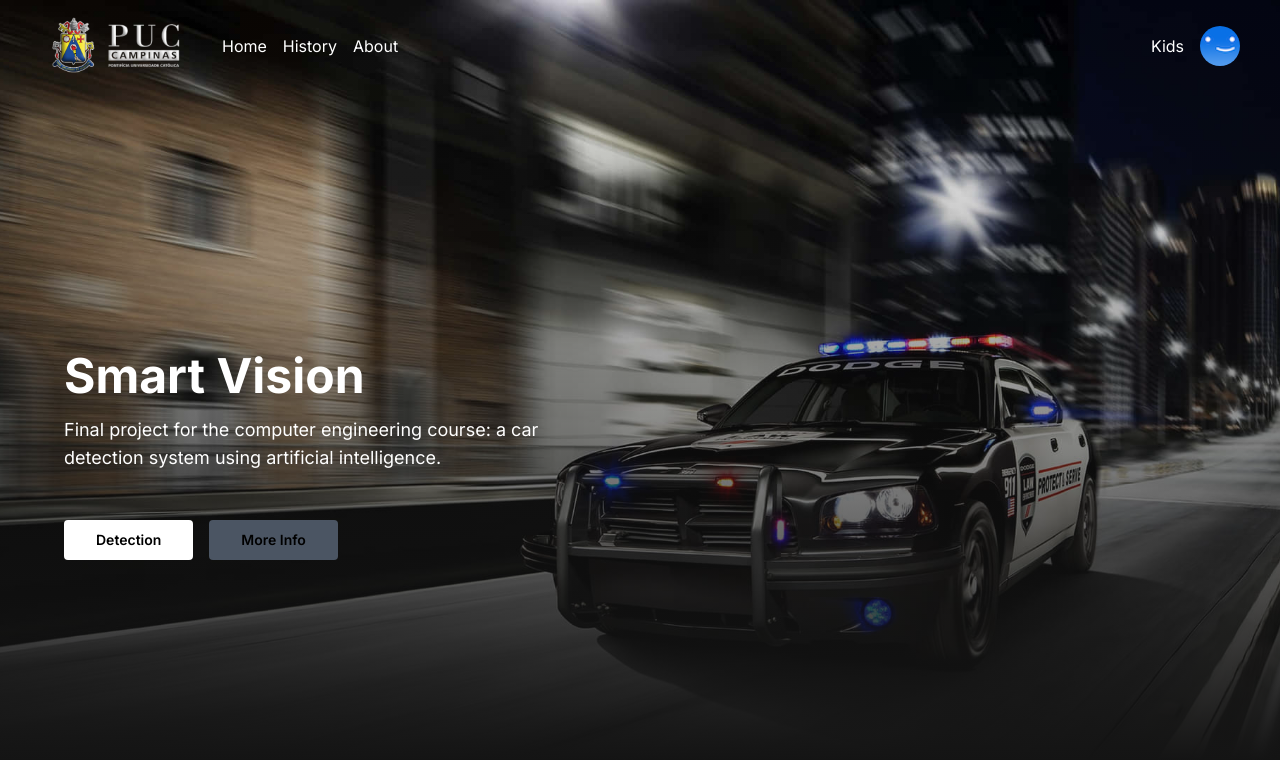
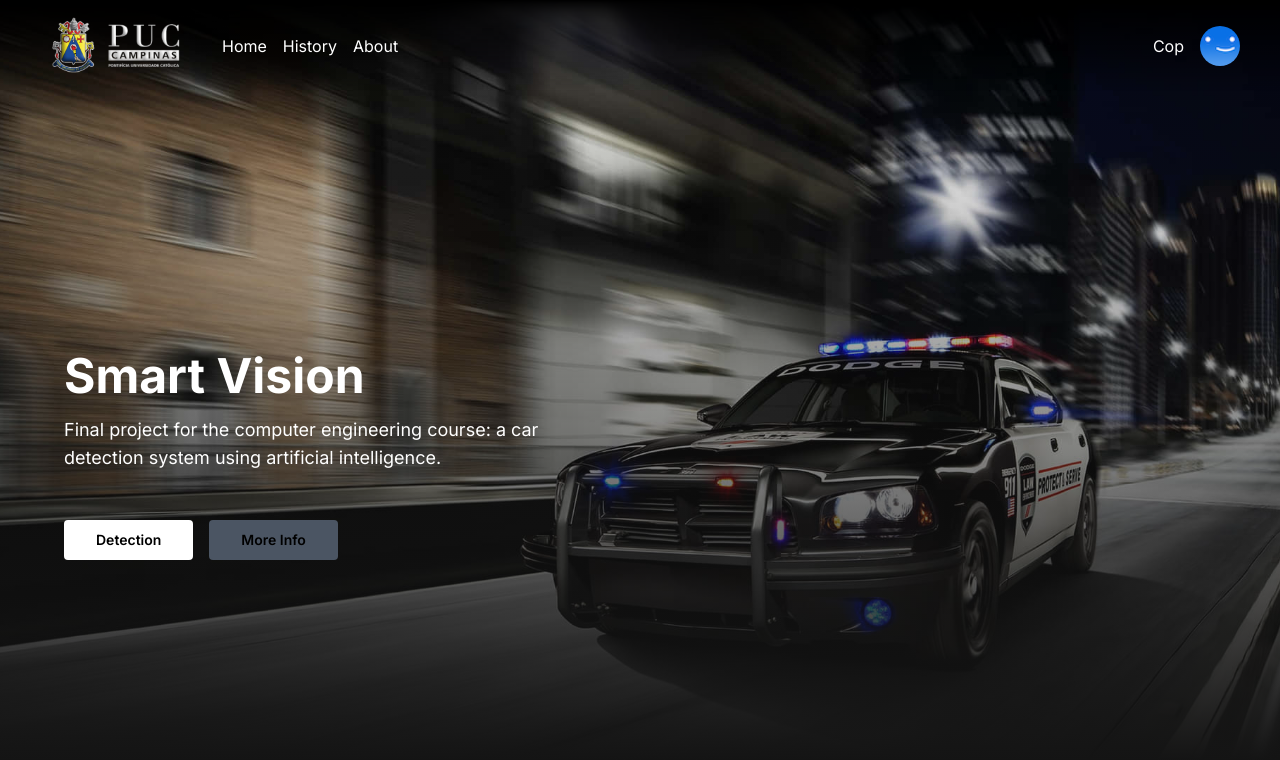
Before and after one commit to bruno-silverio/smart-vision, a Next.js app: page / in a window 1280 px wide. Shown: the top 760 px of the page. Built offline with nearby package versions, Linux system fonts and the light colour scheme.

Commit message:
refactor: separate header

```diff
--- a/src/app/components/Header.tsx
+++ b/src/app/components/Header.tsx
@@ -1,67 +1,18 @@
 'use client';
 
-import Image from 'next/image';
-import React, { useEffect, useState } from 'react';
-
-const useScroll = () => {
-  const [isScrolled, setIsScrolled] = useState(false);
-
-  useEffect(() => {
-    const handleScroll = () => {
-      setIsScrolled(window.scrollY > 0);
-    };
-
-    window.addEventListener('scroll', handleScroll);
-
-    return () => {
-      window.removeEventListener('scroll', handleScroll);
-    };
-  }, []);
-
-  return isScrolled;
-};
-
-const Logo = () => (
-  <Image
-    src='/logo.png'
-    alt='logo'
-    width={150}
-    height={150}
-    className='cursor-pointer'
-  />
-);
-
-const NavLinks = () => (
-  <nav>
-    <ul className='hidden md:flex md:space-x-4'>
-      <li>Home</li>
-      <li>History</li>
-      <li>About</li>
-    </ul>
-  </nav>
-);
-
-const UserProfile = () => (
-  <div className='flex items-center space-x-4'>
-    <p className='hidden cursor-not-allowed lg:inline'>Kids</p>
-    <Image
-      src='/userprofile.png'
-      alt='profile'
-      width={40}
-      height={40}
-      className='rounded-full cursor-pointer'
-    />
-  </div>
-);
+import React from 'react';
+import { useScroll } from '../hooks/useScroll';
+import { Logo } from './Logo';
+import { NavLinks } from './NavLinks';
+import { UserProfile } from './UserProfile';
 
 export default function Header() {
   const isScrolled = useScroll();
 
   return (
     <header
-      className={`${
-        isScrolled && 'bg-black'
-      } fixed top-0 z-50 flex w-full items-center justify-between p-2 transition-all lg:px-10 lg:py-4`}
+      className={`${isScrolled && 'bg-black'}
+      fixed top-0 z-50 flex w-full items-center justify-between bg-gradient-to-t from-transparent to-black p-2 transition-all lg:px-10 lg:py-4`}
     >
       <div className='flex items-center space-x-2 md:space-x-8'>
         <Logo />
--- /dev/null
+++ b/src/app/components/Logo.tsx
@@ -0,0 +1,14 @@
+'use client'
+
+import React from "react";
+import Image from "next/image";
+
+export const Logo = () => (
+  <Image
+    src='/logo.png'
+    alt='logo'
+    width={150}
+    height={150}
+    className='cursor-pointer'
+  />
+);
--- /dev/null
+++ b/src/app/components/NavLinks.tsx
@@ -0,0 +1,12 @@
+'use client';
+import React from 'react';
+
+export const NavLinks = () => (
+  <nav>
+    <ul className='hidden md:flex md:space-x-4'>
+      <li>Home</li>
+      <li>History</li>
+      <li>About</li>
+    </ul>
+  </nav>
+);
--- /dev/null
+++ b/src/app/components/UserProfile.tsx
@@ -0,0 +1,16 @@
+'use client';
+import React from 'react';
+import Image from "next/image";
+
+export const UserProfile = () => (
+  <div className='flex items-center space-x-4'>
+    <p className='hidden cursor-not-allowed lg:inline'>Cop</p>
+    <Image
+      src='/userprofile.png'
+      alt='profile'
+      width={40}
+      height={40}
+      className='rounded-full cursor-pointer'
+    />
+  </div>
+);
--- /dev/null
+++ b/src/app/hooks/useScroll.tsx
@@ -0,0 +1,19 @@
+import { useEffect, useState } from 'react';
+
+export const useScroll = () => {
+  const [isScrolled, setIsScrolled] = useState(false);
+
+  useEffect(() => {
+    const handleScroll = () => {
+      setIsScrolled(window.scrollY > 0);
+    };
+
+    window.addEventListener('scroll', handleScroll);
+
+    return () => {
+      window.removeEventListener('scroll', handleScroll);
+    };
+  }, []);
+
+  return isScrolled;
+};
```
